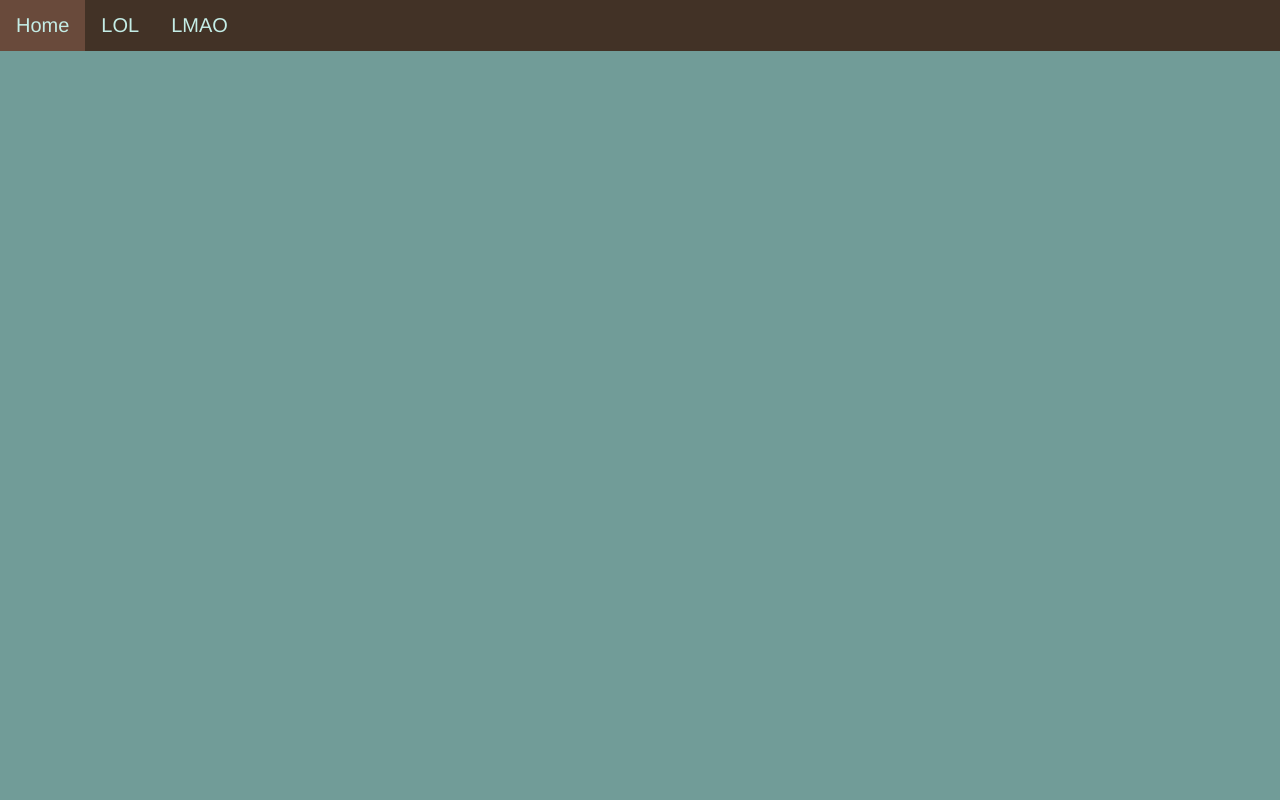
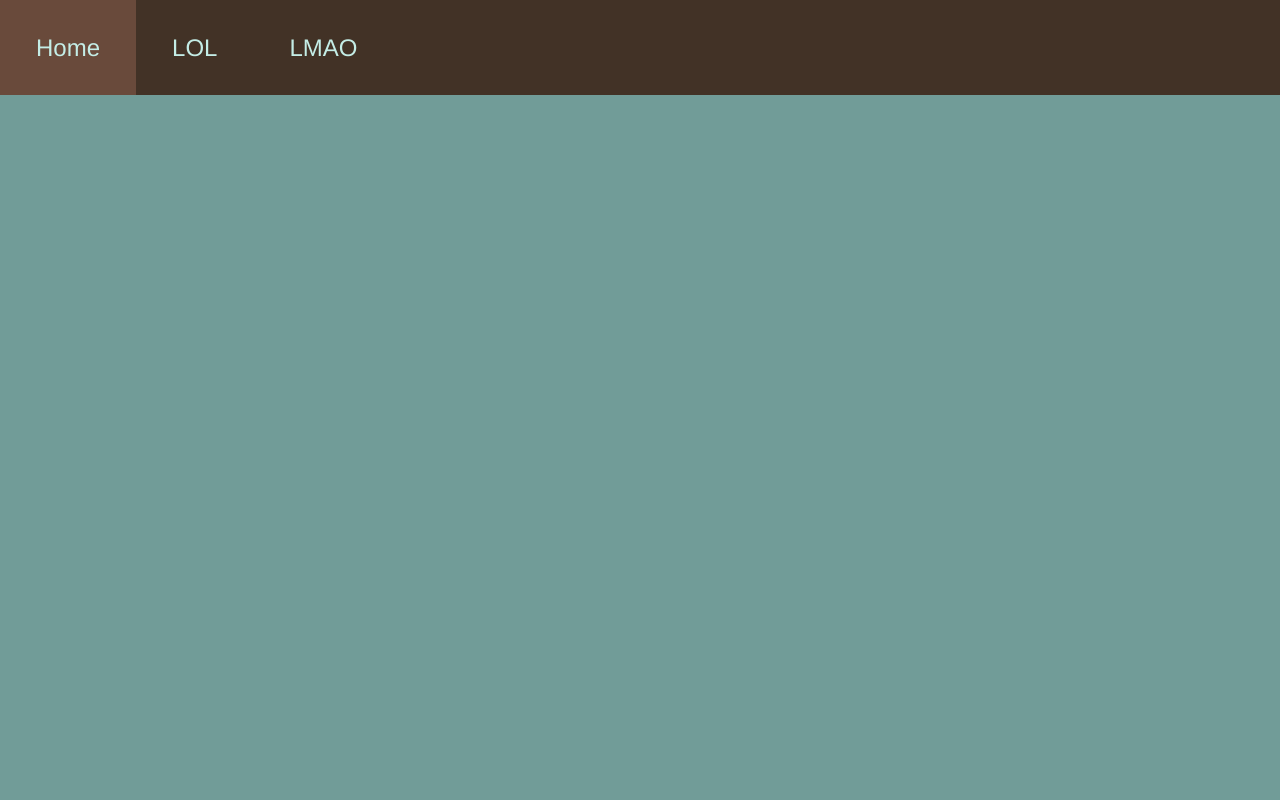
Before and after one commit to sebs616/sebs616.github.io, a plain HTML site: page index.html in a window 1280 px wide. Shown: the top 800 px of the page. Drawn offline with Linux system fonts and the light colour scheme.

Commit message:
tamaño del menú a em

```diff
--- a/index.html
+++ b/index.html
@@ -15,9 +15,9 @@
     color: #C4EDE6;
     text-align: center;
     font-family: helvetica;
-    padding: 14px 16px;
+    padding: 1.4em 1.5em;
     text-decoration: none;
-    font-size: 20px;
+    font-size: 1.5em;
    }
 
    .card a:hover {
@@ -26,8 +26,8 @@
 
    .fill{
       width: 100%;
-      height: 1400px;
-      background: linear-gradient(180deg, #719C98 1000px, #203036)
+      height:2000px;
+      background: linear-gradient(180deg, #719C98 1600px, #203036)
    }
 
    body{
```
